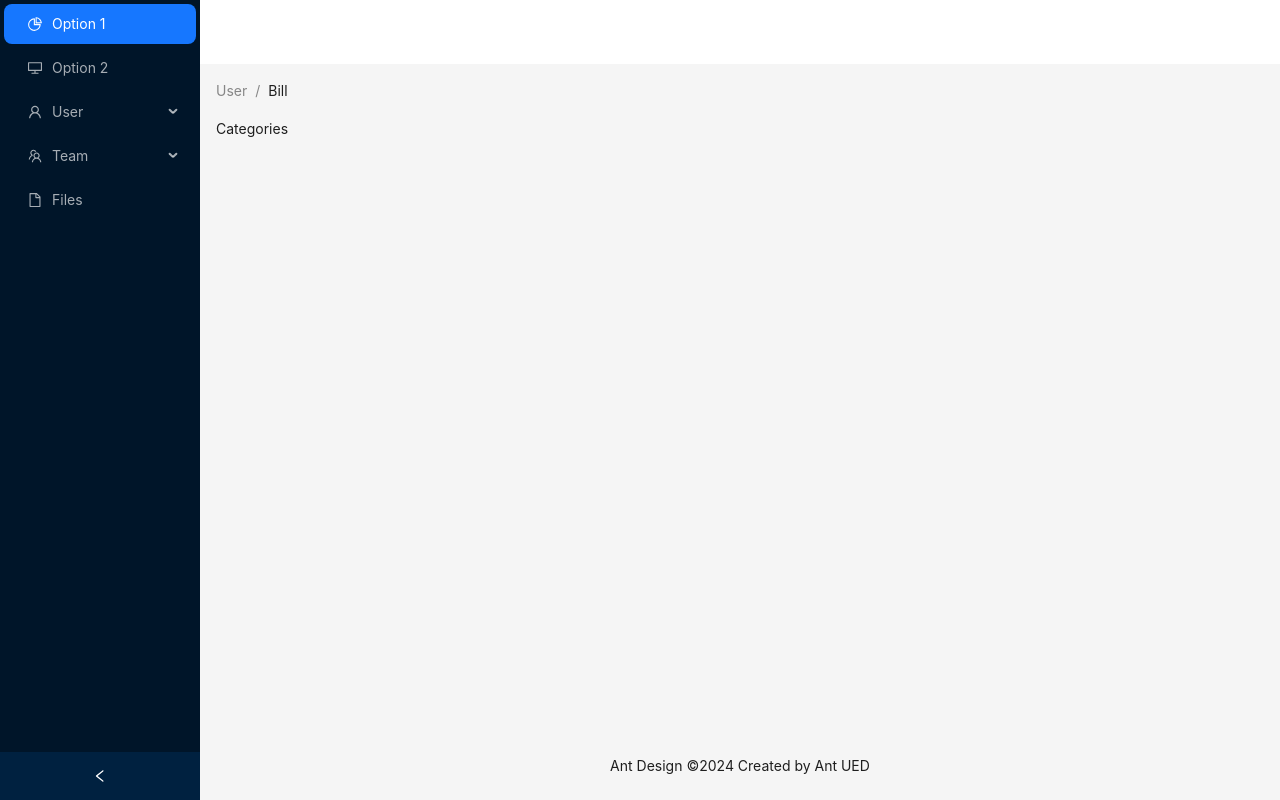
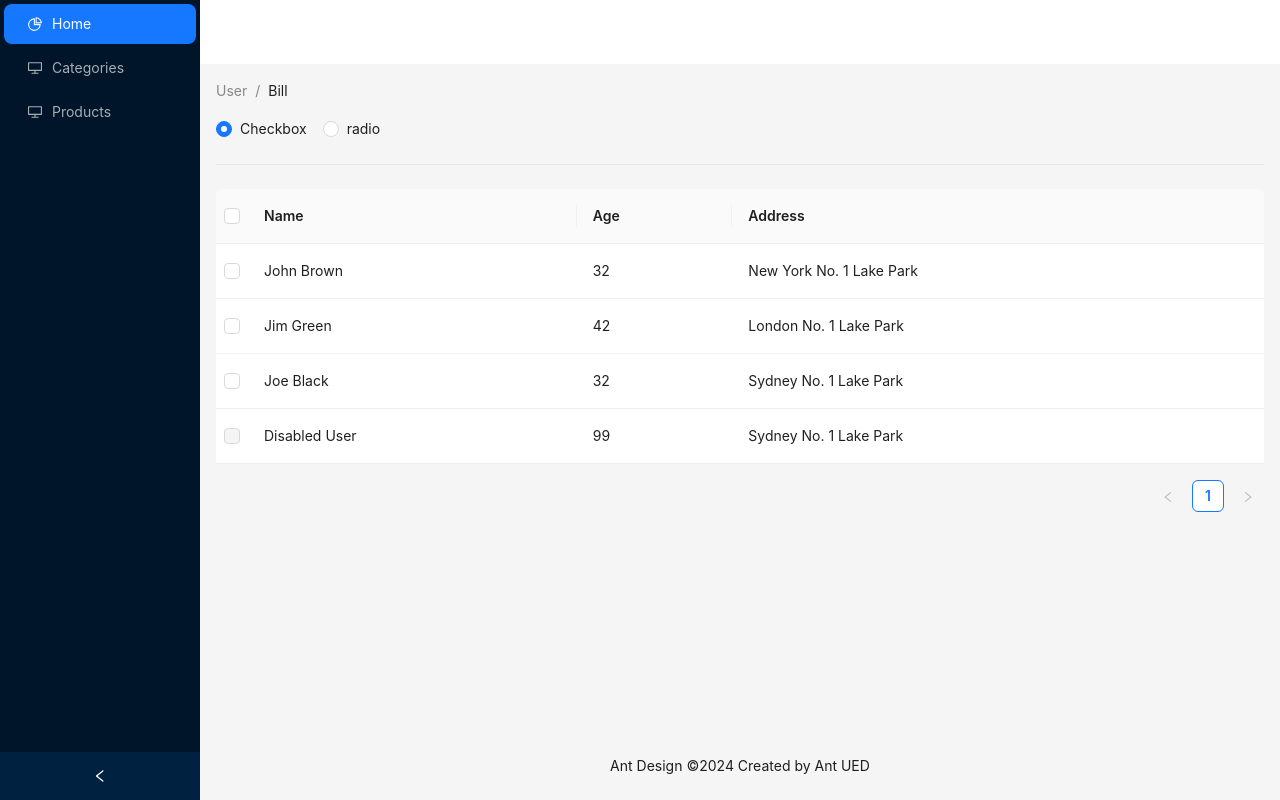
Before and after one commit to Lady786/Homework-, a React (Vite) app: page /categories in a window 1280 px wide. Built offline with nearby package versions, Linux system fonts and the light colour scheme.

Commit message:
feat: create table / product and categories pages

```diff
--- a/src/Pages/Categories.jsx
+++ b/src/Pages/Categories.jsx
@@ -1,9 +1,83 @@
-import React from 'react'
+import React, { useState } from 'react';
+import { Divider, Radio, Table } from 'antd';
+const columns = [
+  {
+    title: 'Name',
+    dataIndex: 'name',
+    render: (text) => <a>{text}</a>,
+  },
+  {
+    title: 'Age',
+    dataIndex: 'age',
+  },
+  {
+    title: 'Address',
+    dataIndex: 'address',
+  },
+];
+const data = [
+  {
+    key: '1',
+    name: 'John Brown',
+    age: 32,
+    address: 'New York No. 1 Lake Park',
+  },
+  {
+    key: '2',
+    name: 'Jim Green',
+    age: 42,
+    address: 'London No. 1 Lake Park',
+  },
+  {
+    key: '3',
+    name: 'Joe Black',
+    age: 32,
+    address: 'Sydney No. 1 Lake Park',
+  },
+  {
+    key: '4',
+    name: 'Disabled User',
+    age: 99,
+    address: 'Sydney No. 1 Lake Park',
+  },
+];
 
+// rowSelection object indicates the need for row selection
+const rowSelection = {
+  onChange: (selectedRowKeys, selectedRows) => {
+    console.log(`selectedRowKeys: ${selectedRowKeys}`, 'selectedRows: ', selectedRows);
+  },
+  getCheckboxProps: (record) => ({
+    disabled: record.name === 'Disabled User',
+    // Column configuration not to be checked
+    name: record.name,
+  }),
+};
 const Categories = () => {
+  const [selectionType, setSelectionType] = useState('checkbox');
   return (
-    <div>Categories</div>
-  )
-}
+    <div>
+      <Radio.Group
+        onChange={({ target: { value } }) => {
+          setSelectionType(value);
+        }}
+        value={selectionType}
+      >
+        <Radio value="checkbox">Checkbox</Radio>
+        <Radio value="radio">radio</Radio>
+      </Radio.Group>
 
-export default Categories
+      <Divider />
+
+      <Table
+        rowSelection={{
+          type: selectionType,
+          ...rowSelection,
+        }}
+        columns={columns}
+        dataSource={data}
+      />
+    </div>
+  );
+};
+export default Categories;
--- a/src/Pages/GeneralLayout.jsx
+++ b/src/Pages/GeneralLayout.jsx
@@ -18,15 +18,11 @@ function getItem(label, key, icon, children) {
   };
 }
 const items = [
-  getItem('Option 1', '1', <PieChartOutlined />),
-  getItem('Option 2', '2', <DesktopOutlined />),
-  getItem('User', 'sub1', <UserOutlined />, [
-    getItem('Tom', '3'),
-    getItem('Bill', '4'),
-    getItem('Alex', '5'),
-  ]),
-  getItem('Team', 'sub2', <TeamOutlined />, [getItem('Team 1', '6'), getItem('Team 2', '8')]),
-  getItem('Files', '9', <FileOutlined />),
+  getItem('Home', '1', <PieChartOutlined />),
+  getItem('Categories', '2', <DesktopOutlined />),
+  getItem('Products', '2', <DesktopOutlined />),
+
+
 ];
 const GeneralLayout = () => {
   const [collapsed, setCollapsed] = useState(false);
--- a/src/Pages/Products.jsx
+++ b/src/Pages/Products.jsx
@@ -1,9 +1,74 @@
-import React from 'react'
-
-const Products = () => {
-  return (
-    <div>Products</div>
-  )
-}
-
-export default Products
+import React from 'react';
+import { Table } from 'antd';
+const columns = [
+  {
+    title: 'Name',
+    dataIndex: 'name',
+    key: 'name',
+  },
+  {
+    title: 'Age',
+    dataIndex: 'age',
+    key: 'age',
+  },
+  {
+    title: 'Address',
+    dataIndex: 'address',
+    key: 'address',
+  },
+  {
+    title: 'Action',
+    dataIndex: '',
+    key: 'x',
+    render: () => <a>Delete</a>,
+  },
+];
+const data = [
+  {
+    key: 1,
+    name: 'John Brown',
+    age: 32,
+    address: 'New York No. 1 Lake Park',
+    description: 'My name is John Brown, I am 32 years old, living in New York No. 1 Lake Park.',
+  },
+  {
+    key: 2,
+    name: 'Jim Green',
+    age: 42,
+    address: 'London No. 1 Lake Park',
+    description: 'My name is Jim Green, I am 42 years old, living in London No. 1 Lake Park.',
+  },
+  {
+    key: 3,
+    name: 'Not Expandable',
+    age: 29,
+    address: 'Jiangsu No. 1 Lake Park',
+    description: 'This not expandable',
+  },
+  {
+    key: 4,
+    name: 'Joe Black',
+    age: 32,
+    address: 'Sydney No. 1 Lake Park',
+    description: 'My name is Joe Black, I am 32 years old, living in Sydney No. 1 Lake Park.',
+  },
+];
+const Products = () => (
+  <Table
+    columns={columns}
+    expandable={{
+      expandedRowRender: (record) => (
+        <p
+          style={{
+            margin: 0,
+          }}
+        >
+          {record.description}
+        </p>
+      ),
+      rowExpandable: (record) => record.name !== 'Not Expandable',
+    }}
+    dataSource={data}
+  />
+);
+export default Products;
```
